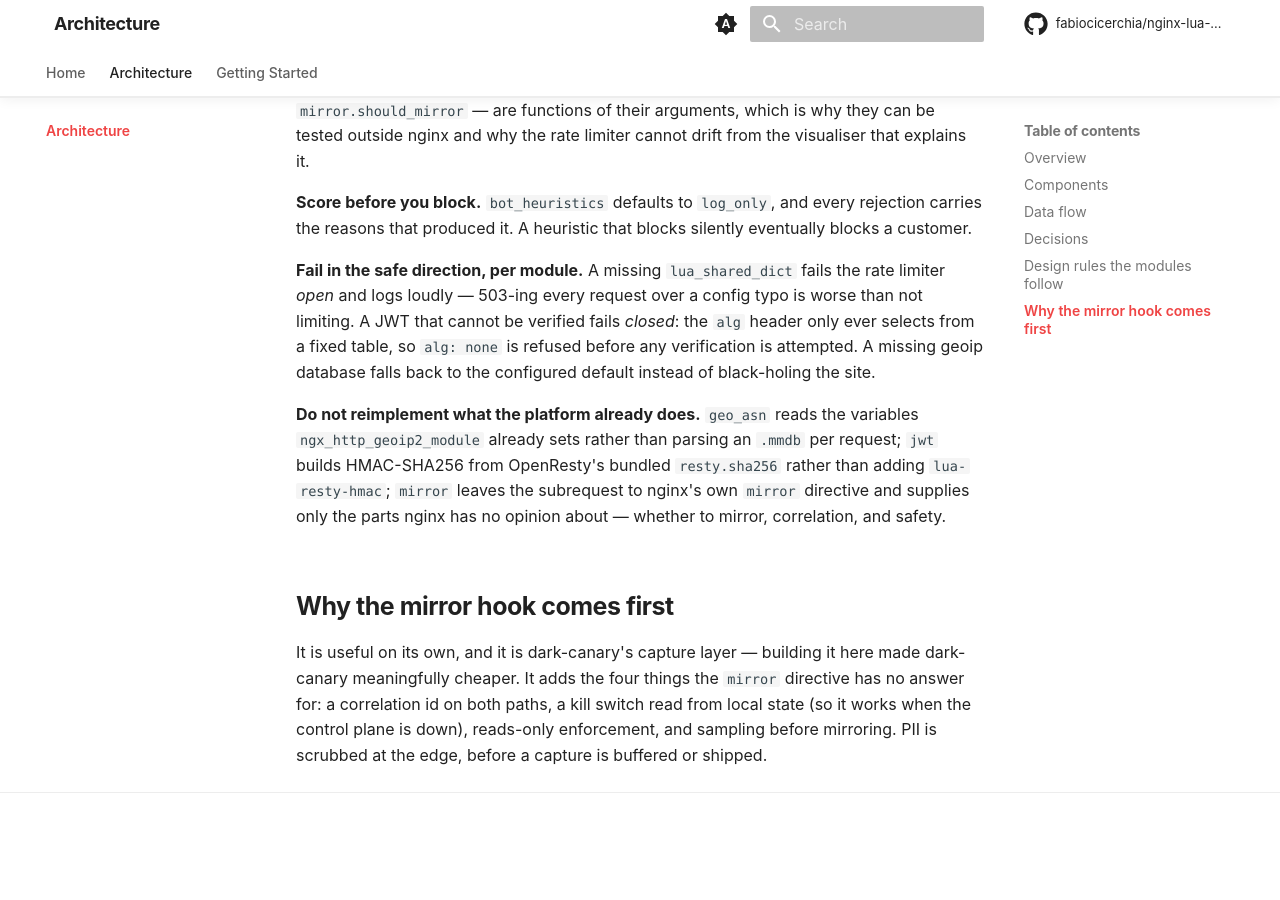
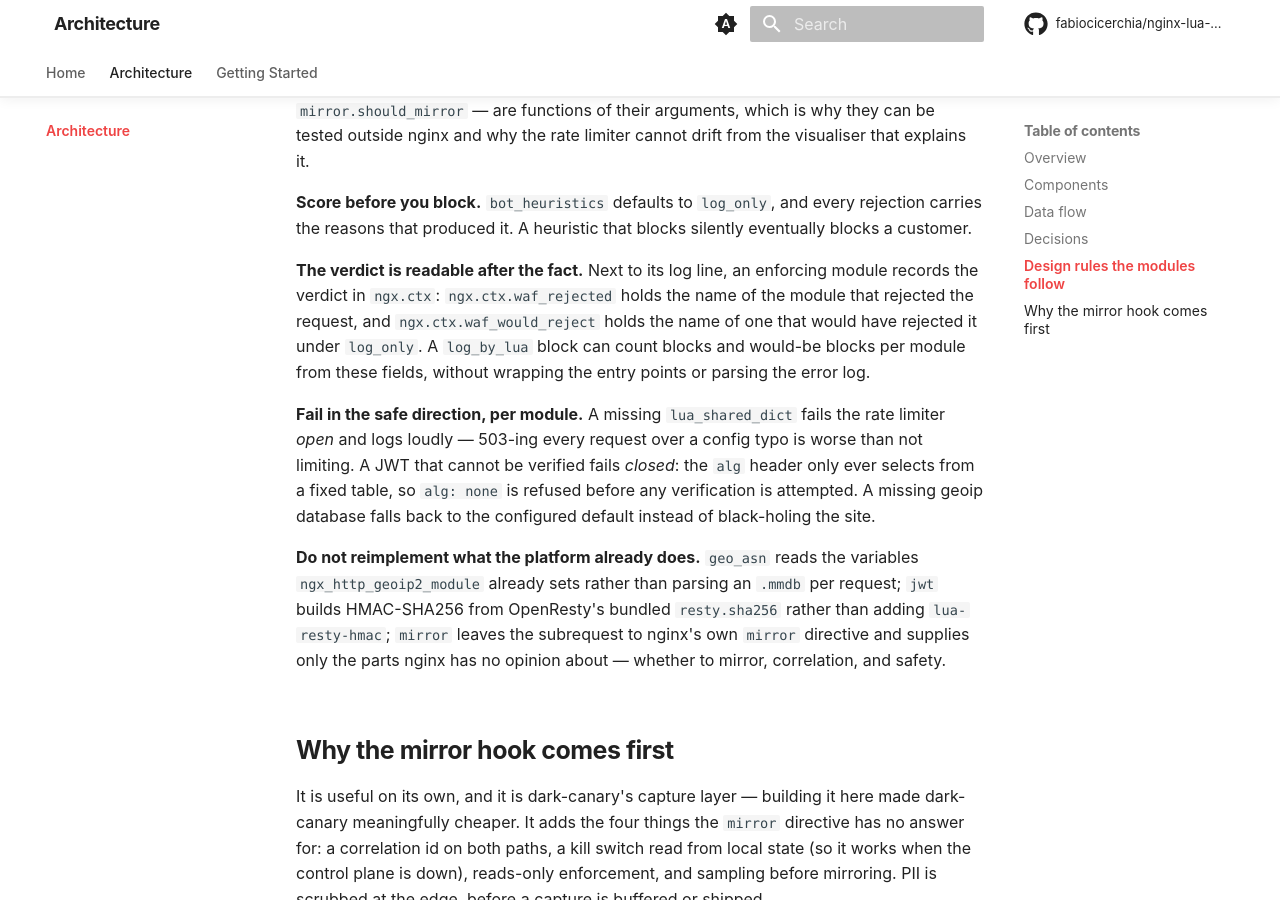
Before and after one commit to fabiocicerchia/nginx-lua-waf-kit, an MkDocs documentation site: the page built from docs/architecture.md, in a window 1280 px wide and 900 px high, scrolled down 671 px. Built offline with MkDocs 1.6.1 and Material for MkDocs 9.7.7, drawn with Linux system fonts in a browser that asks for light colours; comment, search, counter and statistics services are not loaded; before the commit the page ends 1528 px from its top, so only the background shows below that.

Commit message:
feat: record each module's verdict in ngx.ctx
Every enforcing module now sets ngx.ctx.waf_rejected to its name when it
rejects a request, and ngx.ctx.waf_would_reject when it would have under
log_only. Before this, geo_asn.check and ratelimit.limit returned the same
value for "allowed" and "would reject". A log phase that wanted to count
would-be blocks per module had to wrap each entry point and re-derive the
decision, which for the rate limiter meant re-implementing limit(), since
asking twice spends a token.

Co-Authored-By: Claude Opus 5.5 (1M context) <noreply@anthropic.com>
Claude-Session: https://claude.ai/code/session_01W9qQcdhteprXLv4mfoMypj

```diff
--- a/docs/architecture.md
+++ b/docs/architecture.md
@@ -24,6 +24,13 @@ visualiser that explains it.
 rejection carries the reasons that produced it. A heuristic that blocks silently
 eventually blocks a customer.
 
+**The verdict is readable after the fact.** Next to its log line, an enforcing
+module records the verdict in `ngx.ctx`: `ngx.ctx.waf_rejected` holds the name
+of the module that rejected the request, and `ngx.ctx.waf_would_reject` holds the
+name of one that would have rejected it under `log_only`. A `log_by_lua` block
+can count blocks and would-be blocks per module from these fields, without
+wrapping the entry points or parsing the error log.
+
 **Fail in the safe direction, per module.** A missing `lua_shared_dict` fails the
 rate limiter *open* and logs loudly — 503-ing every request over a config typo is
 worse than not limiting. A JWT that cannot be verified fails *closed*: the `alg`
```
Also changed, not shown: 5 other files.
